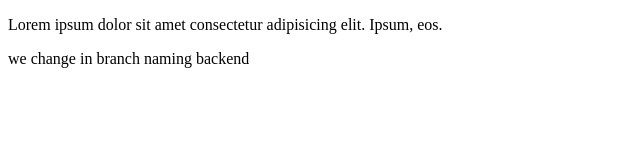
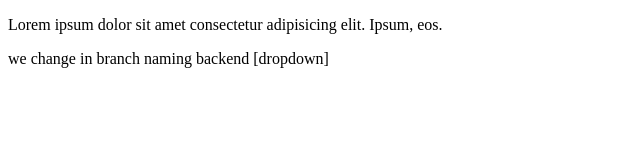
Before and after one commit to AliHussaini44804/localrepo, a plain HTML site: page index.html in a window 1280 px wide. Shown: the full height of the page, 0-640 px from the left. Drawn offline with Linux system fonts and the light colour scheme.

```diff
--- a/index.html
+++ b/index.html
@@ -7,6 +7,6 @@
 </head>
 <body>
     <p>Lorem ipsum dolor sit amet consectetur adipisicing elit. Ipsum, eos.</p>
-    <p>we change in branch naming backend</p>
+    <p>we change in branch naming backend [dropdown]</p>
 </body>
 </html>
```
